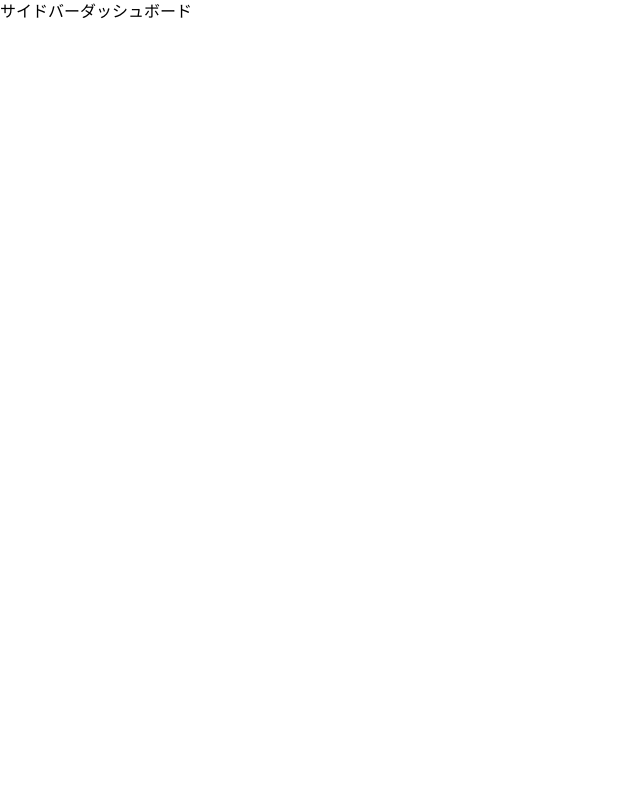
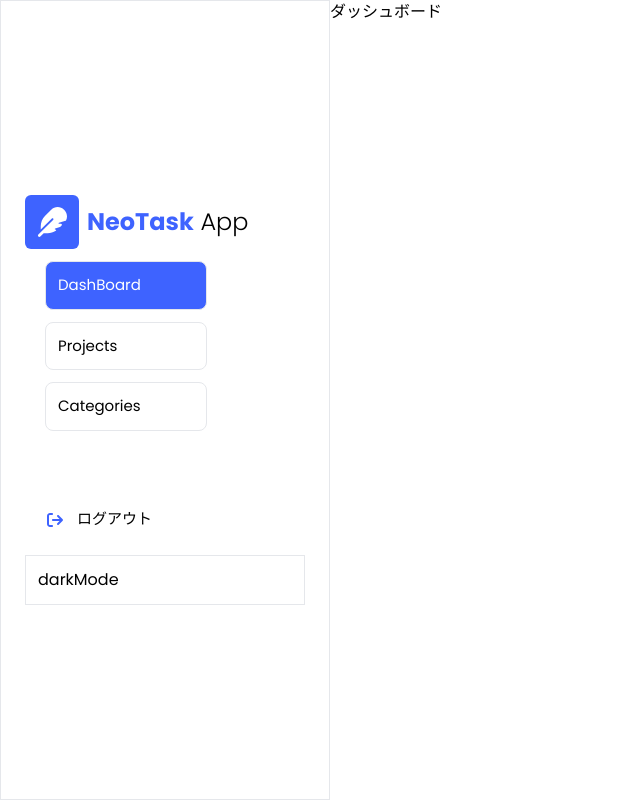
Before and after one commit to Kroro1208/neo-task-app, a Next.js app: page /dashboard in a window 1280 px wide. Shown: the whole page, without its empty margins (0-640 px from the left). Built offline with nearby package versions, Linux system fonts and the light colour scheme.

Commit message:
SideBar実装した

```diff
--- a/src/app/components/SideBar.tsx
+++ b/src/app/components/SideBar.tsx
@@ -1,11 +1,87 @@
-import React from 'react'
+"use client";
+
+import { useState } from "react";
+import { FontAwesomeIcon } from "@fortawesome/react-fontawesome";
+import { faArrowRightFromBracket, faFeather } from "@fortawesome/free-solid-svg-icons";
+import { useGlobalContextProvider } from "../ContextAPI";
+
+interface MenuItem {
+    name: string;
+    icon : any;
+    isSelected: boolean;
+}
 
 const SideBar = () => {
+    const { isDark  } = useGlobalContextProvider();
+    const [ menuItems, setMenuItem] = useState<MenuItem[]>([
+        {name: "DashBoard", icon: "faDashboard", isSelected: true},
+        {name: "Projects", icon: "faBarsProgress", isSelected: false},
+        {name: "Categories", icon: "faLayerGroup", isSelected: false},
+    ]);
+
+    const updateItemSelection = (indexItem: number) => {
+        const copyMenuItems = menuItems.map((item, index)=> {
+            if(indexItem === index) {
+                return {...item, isSelected: true};
+            }
+
+            return {...item, isSelected: false};
+        });
+
+        setMenuItem(copyMenuItems);
+    }
+
   return (
-    <div>
-      サイドバー
+    <div className="poppins border border-gray-200 w-[330px] p-6 py-16 flex flex-col gap-3 justify-center">
+      {/* logo */}
+      <div className="flex gap-2 items-center">
+        <FontAwesomeIcon
+        icon={faFeather}
+        className={`bg-mainColor p-3 text-sm h-[30px] text-white rounded-md`}
+        />
+        <span className="text-2xl font-light">
+            <span className="font-bold text-mainColor">NeoTask</span> App
+        </span>
+      </div>
+      {/* Menu */}
+      <div className="flex text-[15px] flex-col gap-3 w-[182px] h-1/3 pl-5">
+        {menuItems.map((menuItem, menuItemIndex) => (
+            <div key={menuItemIndex} onClick={()=> {updateItemSelection(menuItemIndex)}}
+            className={`${menuItem.isSelected ? 'bg-mainColor' : 'bg-transparent'}
+                rounded-lg p-3 flex items-center gap-3 select-none cursor-pointer
+                hover:border-mainColor transition-all border border-gray-200
+                `}>
+                    <FontAwesomeIcon
+                    className={`${menuItem.isSelected ? "text-white" : "text-mainColor"}`}
+                    width={20}
+                    height={20}
+                    icon={menuItem.icon}
+                    />
+                    <span className={`${menuItem.isSelected ? "text-white" : isDark ? "text-white" : "text-dark"}`}>
+                        {menuItem.name}
+                    </span>
+            </div>
+        ))}
+      </div>
+      {/* Footer */}
+      <div className="pl-5 cursor-pointer p-3 select-none flex gap-8 flex-col">
+        {/* logout button */}
+        <div className="flex gap-3 items-center">
+            <FontAwesomeIcon
+            icon={faArrowRightFromBracket}
+            width={20}
+            height={20}
+            className="text-mainColor"
+            />
+            <span className="text-[15px]">ログアウト</span>
+        </div>
+      </div>
+      {/* DarkMode */}
+      <div className="border p-3">
+        darkMode
+      </div>
     </div>
-  )
+  );
 }
 
 export default SideBar
--- a/tailwind.config.ts
+++ b/tailwind.config.ts
@@ -13,7 +13,7 @@ const config: Config = {
         "gradient-conic":
           "conic-gradient(from 180deg at 50% 50%, var(--tw-gradient-stops))",
       },
-      coclors: {
+      colors: {
         mainColor: "rgb(62,99,255)" // "rgb(237, 204, 74)"
       }
     },
```
